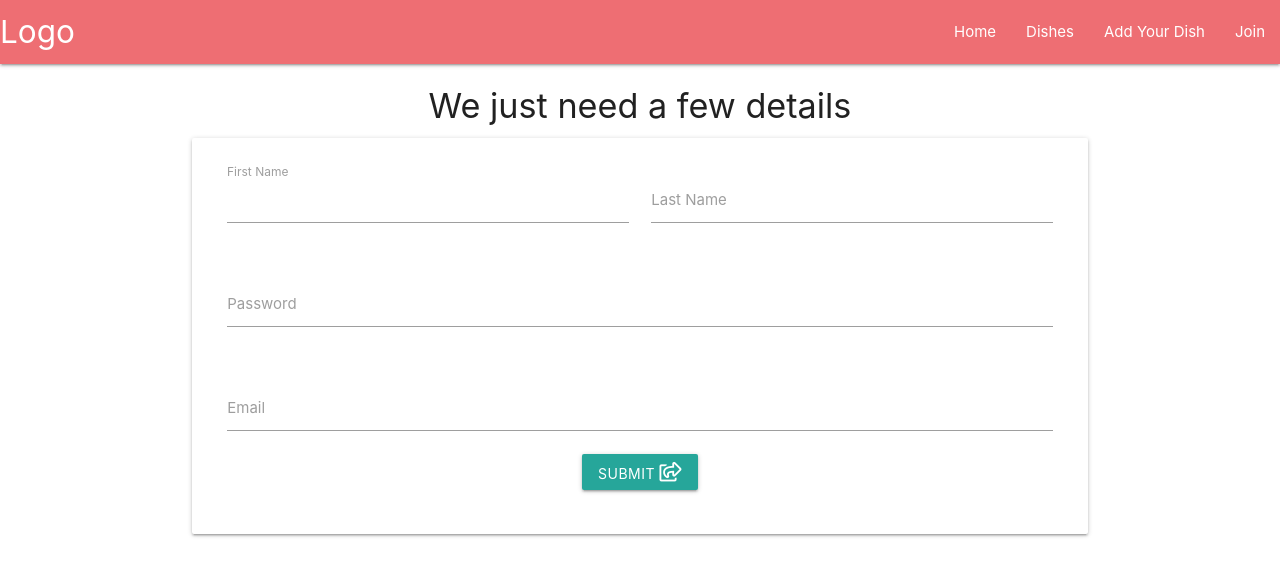
After one commit to Code-Institute-Submissions/cmd-source-MS3-Dishes_OctResub, a Flask app: page /register in a window 1280 px wide. The commit adds this page. Shown: the top 576 px of the page. Run offline with Flask 2, Linux system fonts and the light colour scheme; some libraries are stand-ins or nearby versions.

Commit message:
adding in a registration page to sign up

```diff
--- a/app.py
+++ b/app.py
@@ -25,6 +25,11 @@ def home():
     return render_template("home.html", dishes=course)
 
 
+@app.route("/register", methods=["GET", "POST"])
+def register():
+    return render_template("register.html")
+
+
 if __name__ == "__main__":
     app.run(host=os.environ.get("IP"),
             port=int(os.environ.get("PORT")),
--- a/templates/base.html
+++ b/templates/base.html
@@ -18,19 +18,19 @@
           <a href="#" class="brand-logo">Logo</a>
           <a href="#" data-target="mobile-demo" class="sidenav-trigger"><i class="fas fa-bars"></i></a>
           <ul class="right hide-on-med-and-down">
-            <li><a href="sass.html">Home</a></li>
+            <li><a href="{{ url_for('home') }}">Home</a></li>
             <li><a href="badges.html">Dishes</a></li>
             <li><a href="collapsible.html">Add Your Dish</a></li>
-            <li><a href="mobile.html">Join/Login</a></li>
+            <li><a href="{{ url_for('register') }}">Join</a></li>
           </ul>
         </div>
       </nav>
 
       <ul class="sidenav" id="mobile-demo">
-        <li><a href="sass.html">Home</a></li>
+        <li><a href="{{ url_for('home') }}">Home</a></li>
         <li><a href="badges.html">Dishes</a></li>
         <li><a href="collapsible.html">Add Your Dish</a></li>
-        <li><a href="mobile.html">Join/Login</a></li>
+        <li><a href="{{ url_for('register') }}">Join</a></li>
       </ul>
 </header>
 <body>
--- /dev/null
+++ b/templates/register.html
@@ -0,0 +1,41 @@
+{% extends "base.html" %}
+
+{% block content %}
+
+
+    <h4 class="center-align">We just need a few details</h4>
+    <section>
+
+    </section>
+
+    <!--Form was taken from Materialize-->
+    <div class="container">
+        <form class="card-panel center-align">
+            <div class="row">
+                <div class="input-field col s6">
+                  <input placeholder="" id="first_name" type="text" class="validate">
+                  <label for="first_name">First Name</label>
+                </div>
+                <div class="input-field col s6">
+                  <input id="last_name" type="text" class="validate">
+                  <label for="last_name">Last Name</label>
+                </div>
+              </div>
+              <div class="row">
+                <div class="input-field col s12">
+                  <input id="password" type="password" class="validate">
+                  <label for="password">Password</label>
+                </div>
+              </div>
+              <div class="row">
+                <div class="input-field col s12">
+                  <input id="email" type="email" class="validate">
+                  <label for="email">Email</label>
+                </div>
+                <button class="btn waves-effect waves-light" type="submit" name="action">Submit
+                    <i class="far fa-share-square"></i>
+                </button>
+        </form>
+    </div>
+
+{% endblock %}
```
